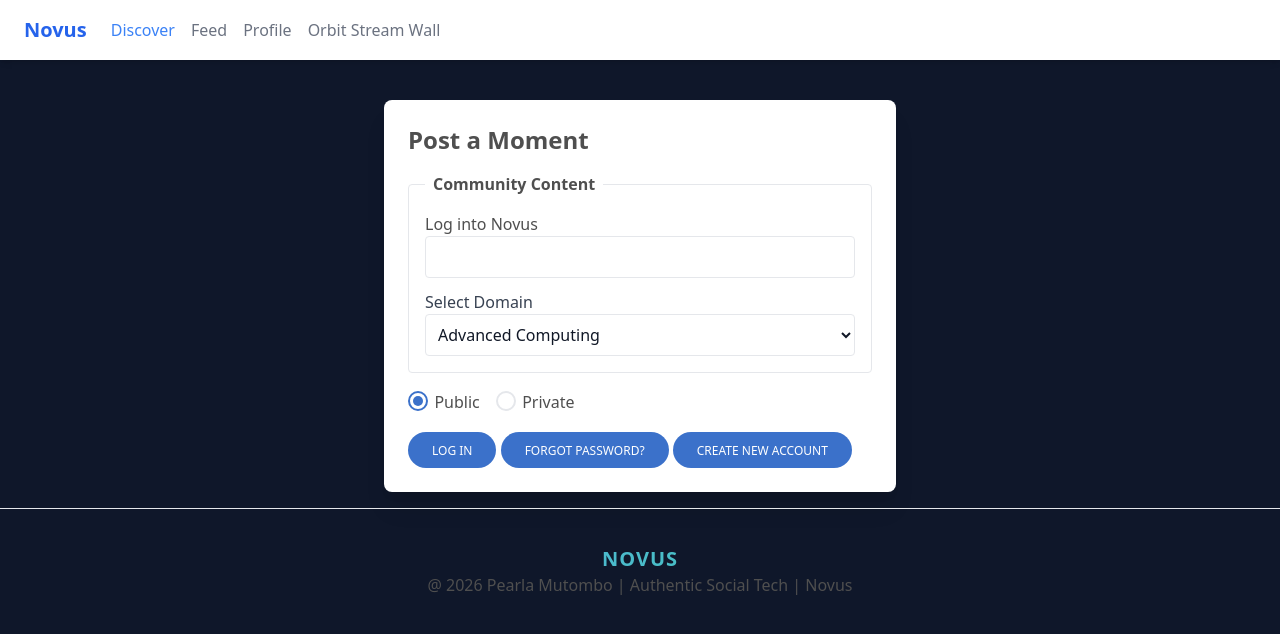
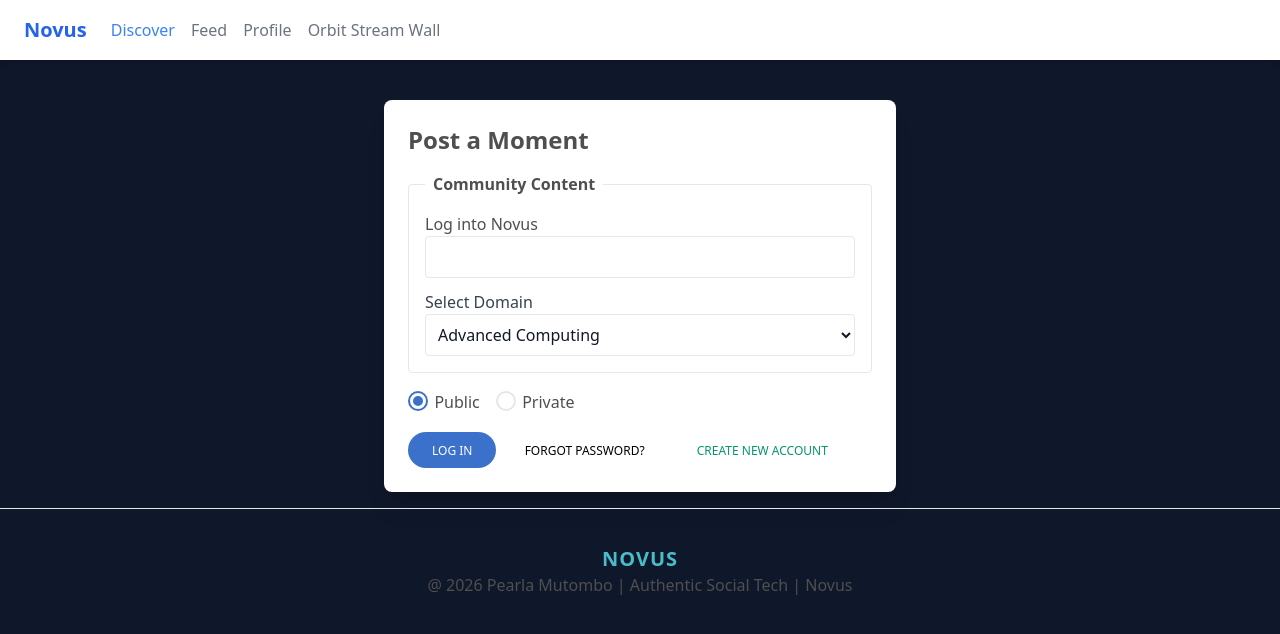
Before and after one commit to pearla-mutombo/capstone-level-2, a plain HTML site: page index.html in a window 1280 px wide. Drawn offline with nearby package versions, Linux system fonts and the light colour scheme.

```diff
--- a/index.html
+++ b/index.html
@@ -141,12 +141,12 @@
         </button>
         <button
           type="submit"
-          class="inline-block rounded-full bg-primary px-6 pb-2 pt-2.5 text-xs font-medium uppercase leading-normal text-white shadow-primary-3 transition duration-150 ease-in-out hover:bg-primary-accent-300 hover:shadow-primary-2 focus:bg-primary-accent-300 focus:shadow-primary-2 focus:outline-none focus:ring-0 active:bg-primary-600 active:shadow-primary-2 motion-reduce:transition-none dark:shadow-black/30 dark:hover:shadow-dark-strong dark:focus:shadow-dark-strong dark:active:shadow-dark-strong">
+          class=" bg-transparent inline-block rounded-full bg-primary px-6 pb-2 pt-2.5 text-xs font-medium uppercase leading-normal text-black shadow-primary-3 transition duration-150 ease-in-out hover:bg-primary-accent-300 hover:shadow-primary-2 focus:bg-primary-accent-300 focus:shadow-primary-2 focus:outline-none focus:ring-0 active:bg-primary-600 active:shadow-primary-2 motion-reduce:transition-none dark:shadow-black/30 dark:hover:shadow-dark-strong dark:focus:shadow-dark-strong dark:active:shadow-dark-strong">
           Forgot password?
         </button>
         <button
           type="submit"
-          class="inline-block rounded-full bg-primary px-6 pb-2 pt-2.5 text-xs font-medium uppercase leading-normal text-white shadow-primary-3 transition duration-150 ease-in-out hover:bg-primary-accent-300 hover:shadow-primary-2 focus:bg-primary-accent-300 focus:shadow-primary-2 focus:outline-none focus:ring-0 active:bg-primary-600 active:shadow-primary-2 motion-reduce:transition-none dark:shadow-black/30 dark:hover:shadow-dark-strong dark:focus:shadow-dark-strong dark:active:shadow-dark-strong">
+          class="bg-transparent inline-block rounded-full bg-primary px-6 pb-2 pt-2.5 text-xs font-medium uppercase leading-normal  text-blue-400 text-emerald-600 shadow-primary-3 transition duration-150 ease-in-out hover:bg-primary-accent-300 hover:shadow-primary-2 focus:bg-primary-accent-300 focus:shadow-primary-2 focus:outline-none focus:ring-0 active:bg-primary-600 active:shadow-primary-2 motion-reduce:transition-none dark:shadow-black/30 dark:hover:shadow-dark-strong dark:focus:shadow-dark-strong dark:active:shadow-dark-strong">
           create new account
         </button>
       </form>
```
